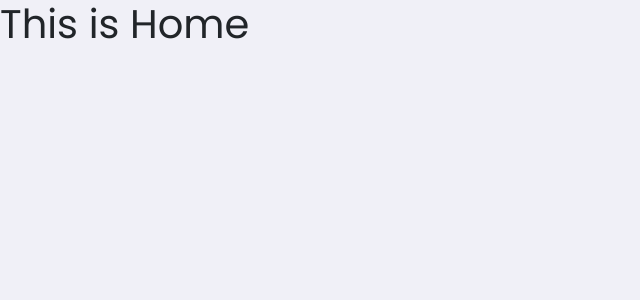
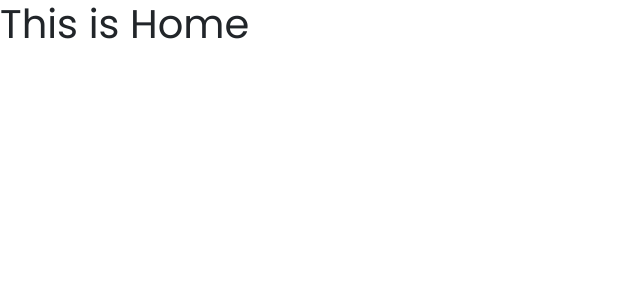
Before and after one commit to eulincon/communicart, a React (Create React App) app: page / in a window 1280 px wide. Shown: the top 300 px of the page, without its empty margins (0-640 px from the left). Built offline with nearby package versions, Linux system fonts and the light colour scheme.

Commit message:
Alterações no CSS

```diff
--- a/src/pages/Signup/index.js
+++ b/src/pages/Signup/index.js
@@ -38,7 +38,7 @@
   }
 
   return (
-    <div className="py-5">
+    <div className="py-5 full-cadastro">
       <div className="container bg-white py-3 px-5 form-box">
         <h1 className="text-center">Cadastro</h1>
         <form id="cadastro mb-5">
@@ -139,7 +139,7 @@
         </form>
         <div className="d-flex mt-5 mb-3">
           <button
-            className="text-white text-center bg-dark px-4 py-2"
+            className="text-white text-center bg-dark px-4 py-2 btn-cadastro"
             onClick={handleSubmit}
           >
             Avançar
--- a/src/pages/Signup/styles.css
+++ b/src/pages/Signup/styles.css
@@ -1,13 +1,13 @@
-body {
-  padding: 0;
+.full-cadastro {
   background-color: var(--color-background);
+  min-height: 100vh;
 }
 
 .form-box {
   border-radius: 15px;
 }
 
-button {
+.btn-cadastro {
   display: inline-block;
   margin-left: auto;
   border-radius: 25px;
```
